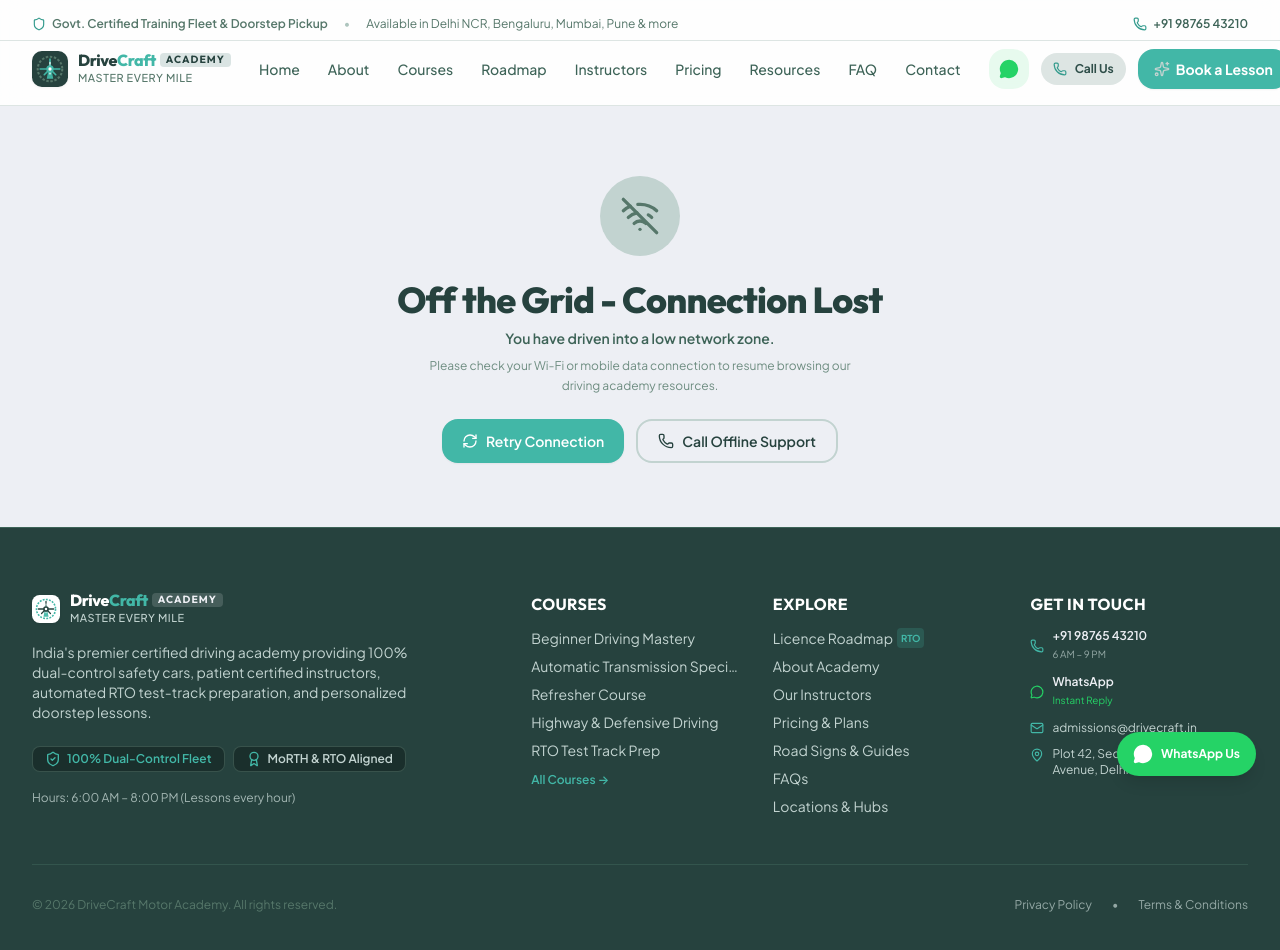
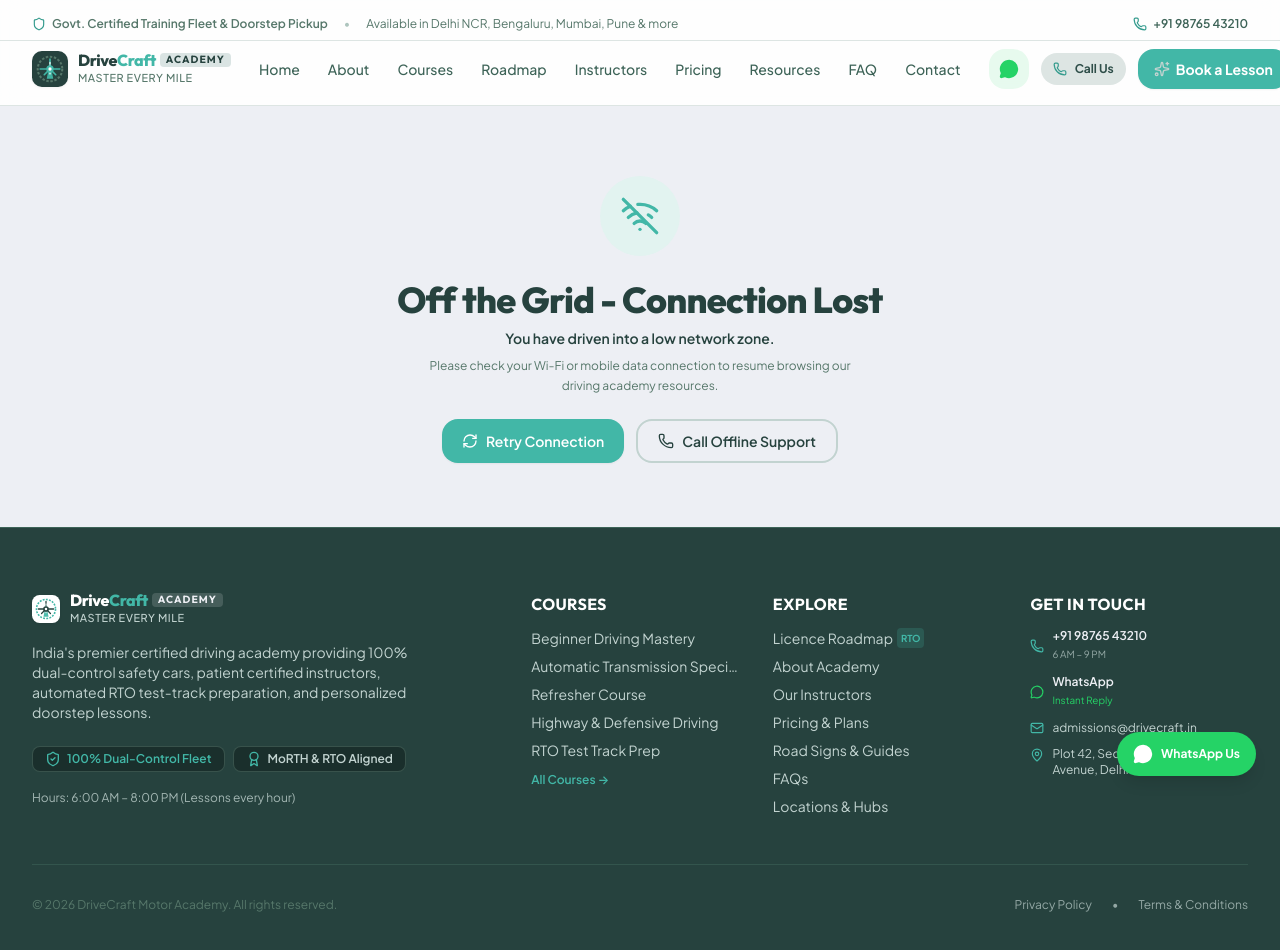
Before and after one commit to Ginuuuuu/Driving-School-Simple, a React (Vite) app: page /offline in a window 1280 px wide. Shown: the top 950 px of the page. Built offline with nearby package versions, Linux system fonts and the light colour scheme.

Commit message:
feat: add Offline error page component to handle connection loss scenarios

```diff
--- a/src/pages/errors/Offline.tsx
+++ b/src/pages/errors/Offline.tsx
@@ -13,18 +13,18 @@ export const Offline: React.FC = () => {
     <div className="max-w-xl mx-auto px-4 py-16 text-center space-y-6">
       <SEO title="Offline - Connection Lost" description="You are currently offline." />
 
-      <div className="w-20 h-20 rounded-full bg-slate-200 text-slate-600 flex items-center justify-center mx-auto">
-        <WifiOff className="w-10 h-10" />
+      <div className="w-20 h-20 rounded-full bg-[#E2F3F0] text-[#26423E] flex items-center justify-center mx-auto">
+        <WifiOff className="w-10 h-10 text-[#42B7A7]" />
       </div>
 
       <div className="space-y-2">
-        <h1 className="text-2xl sm:text-4xl font-extrabold font-display text-slate-900">
+        <h1 className="text-2xl sm:text-4xl font-extrabold font-display text-[#26423E]">
           {off.title}
         </h1>
-        <p className="text-sm font-semibold text-slate-700">
+        <p className="text-sm font-semibold text-[#26423E]">
           {off.subtitle}
         </p>
-        <p className="text-xs text-slate-500 max-w-md mx-auto leading-relaxed">
+        <p className="text-xs text-[#56776A] max-w-md mx-auto leading-relaxed">
           {off.description}
         </p>
       </div>
```
